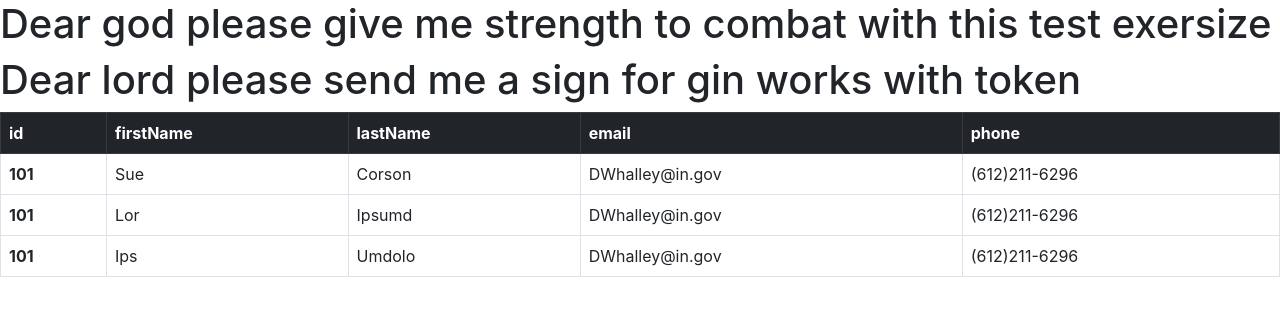
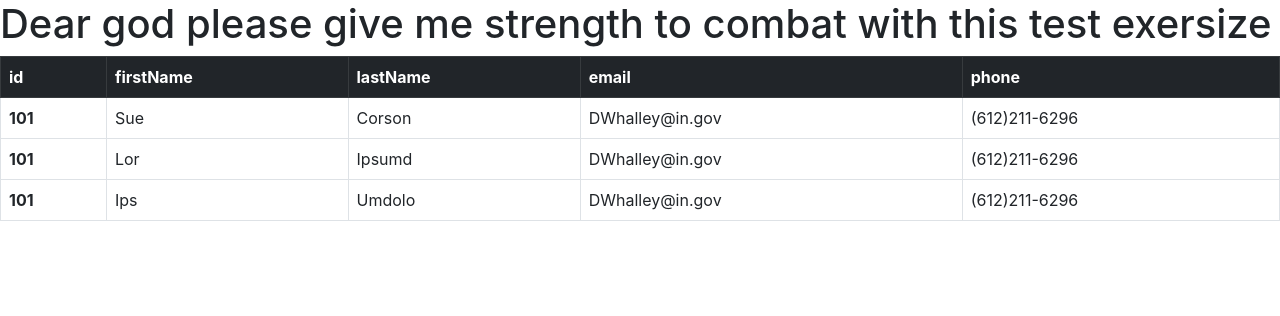
Before and after one commit to mrLittle-Boner/test-ex, a React (Create React App) app: page / in a window 1280 px wide. Shown: the top 316 px of the page. Built offline with nearby package versions, Linux system fonts and the light colour scheme.

Commit message:
remove that line for cheking work of PAT

```diff
--- a/src/App.js
+++ b/src/App.js
@@ -5,7 +5,6 @@ function App() {
   return (
     <div className="wrapper">
       <h1>Dear god please give me strength to combat with this test exersize</h1>
-      <h1>Dear lord please send me a sign for gin works with token</h1>
       <Table />
     </div>
   );
```
